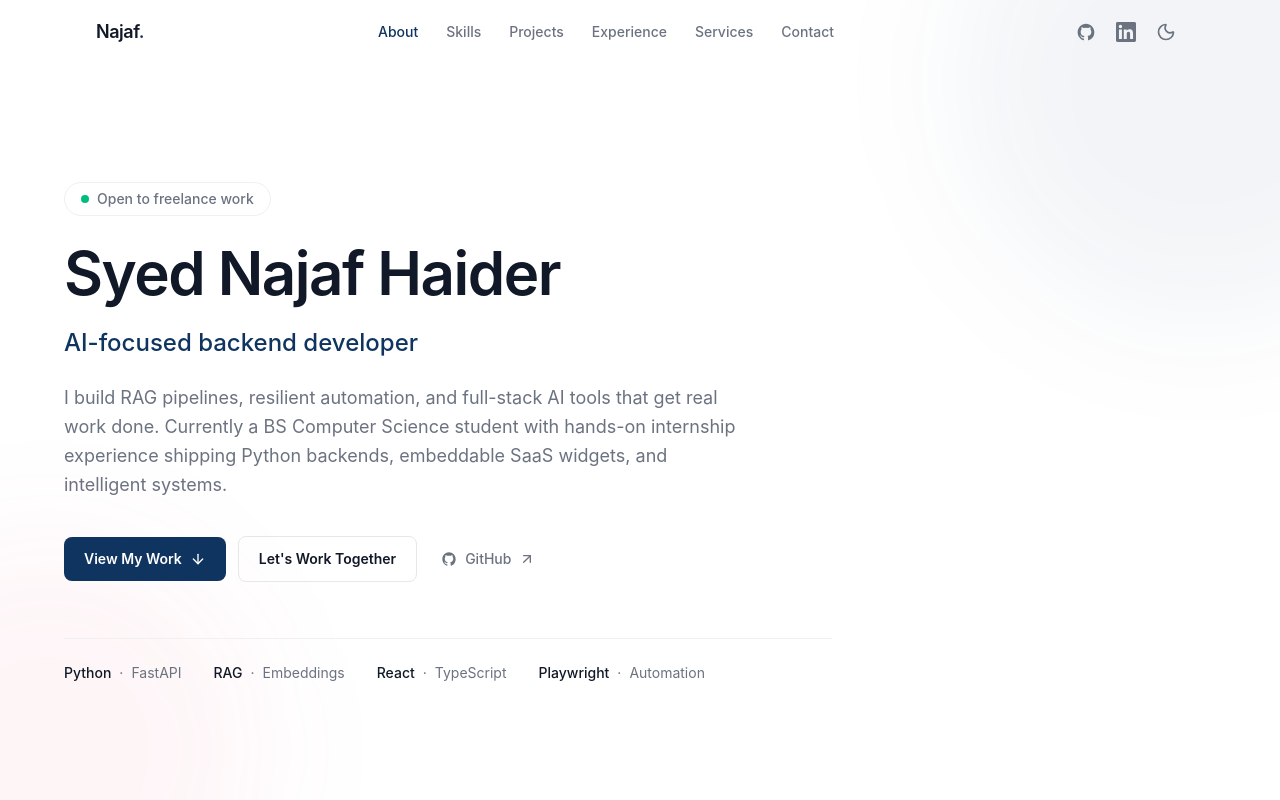
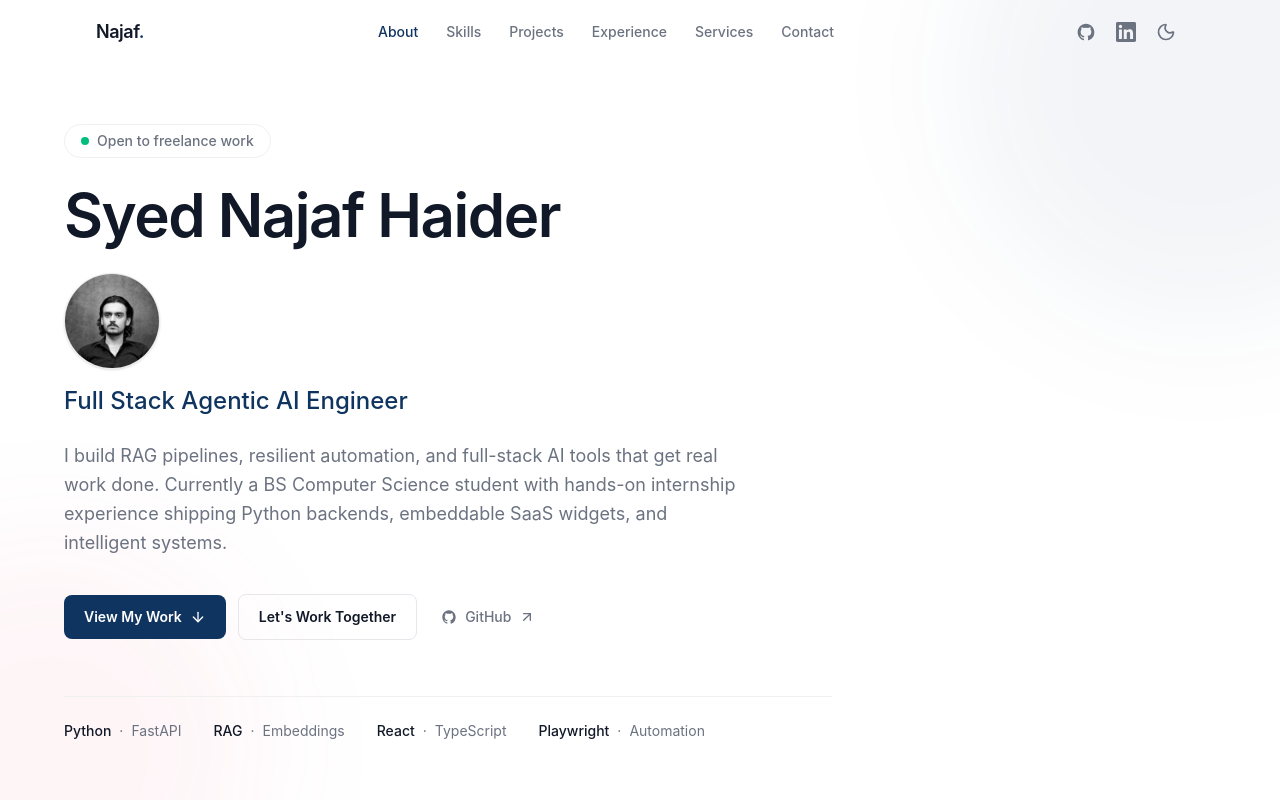
Before and after one commit to najafAli11-11/portfolio, a React (Vite) app: page / in a window 1280 px wide. Shown: the top 800 px of the page. Built offline with nearby package versions, Linux system fonts and the light colour scheme.

Commit message:
feat(hero): show profile photo beside name

```diff
--- a/src/components/Hero.tsx
+++ b/src/components/Hero.tsx
@@ -1,6 +1,7 @@
 import { motion, useReducedMotion } from 'framer-motion'
 import { ArrowDown, ArrowUpRight } from 'lucide-react'
 import { GithubIcon } from './icons'
+import profileImg from '../assets/profile.jpeg'
 
 export function Hero() {
   const reduceMotion = useReducedMotion()
@@ -45,11 +46,22 @@ export function Hero() {
             Syed Najaf Haider
           </motion.h1>
 
+          <motion.div {...fade(0.12)} className="mt-5">
+            <img
+              src={profileImg}
+              alt="Portrait of Syed Najaf Haider"
+              width={96}
+              height={96}
+              loading="eager"
+              className="h-20 w-20 rounded-full border border-border object-cover shadow-sm sm:h-24 sm:w-24 dark:border-dark-border"
+            />
+          </motion.div>
+
           <motion.h2
             {...fade(0.2)}
             className="mt-4 text-xl font-medium text-accent sm:text-2xl dark:text-highlight"
           >
-            AI-focused backend developer
+            Full Stack Agentic AI Engineer
           </motion.h2>
 
           <motion.p
```
Also changed, not shown: src/assets/profile.jpeg (added).
